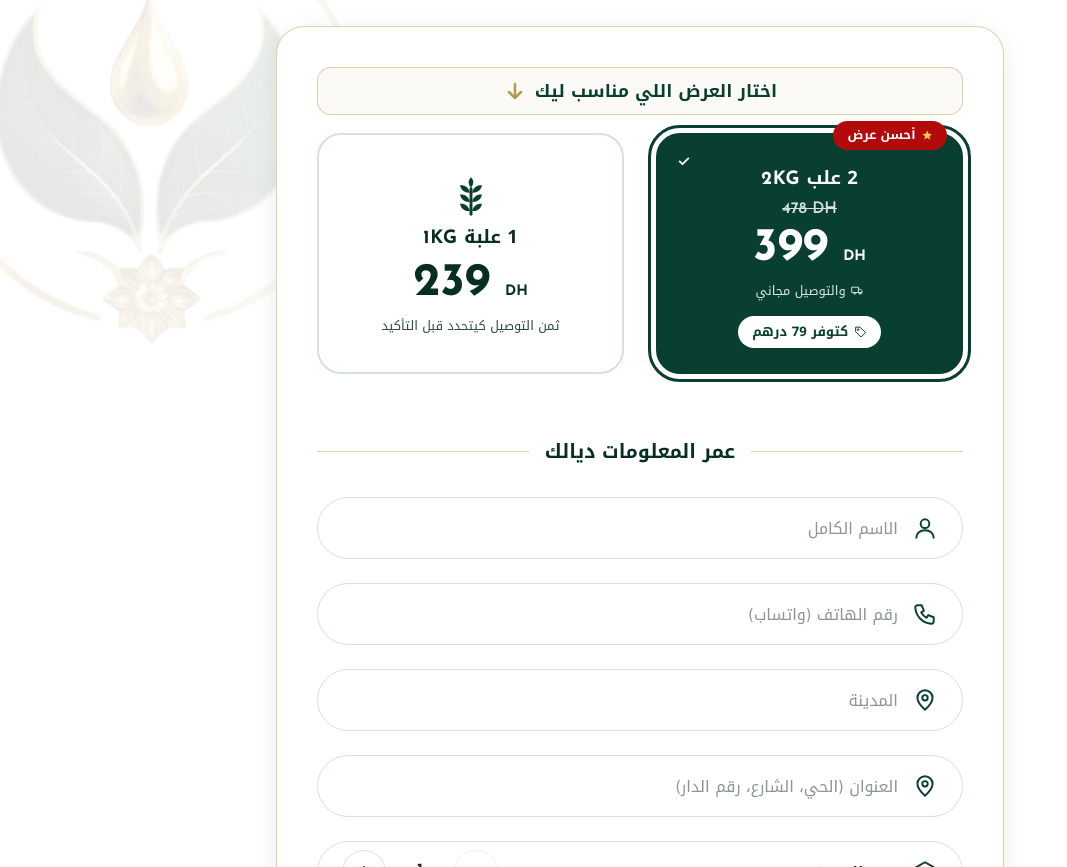
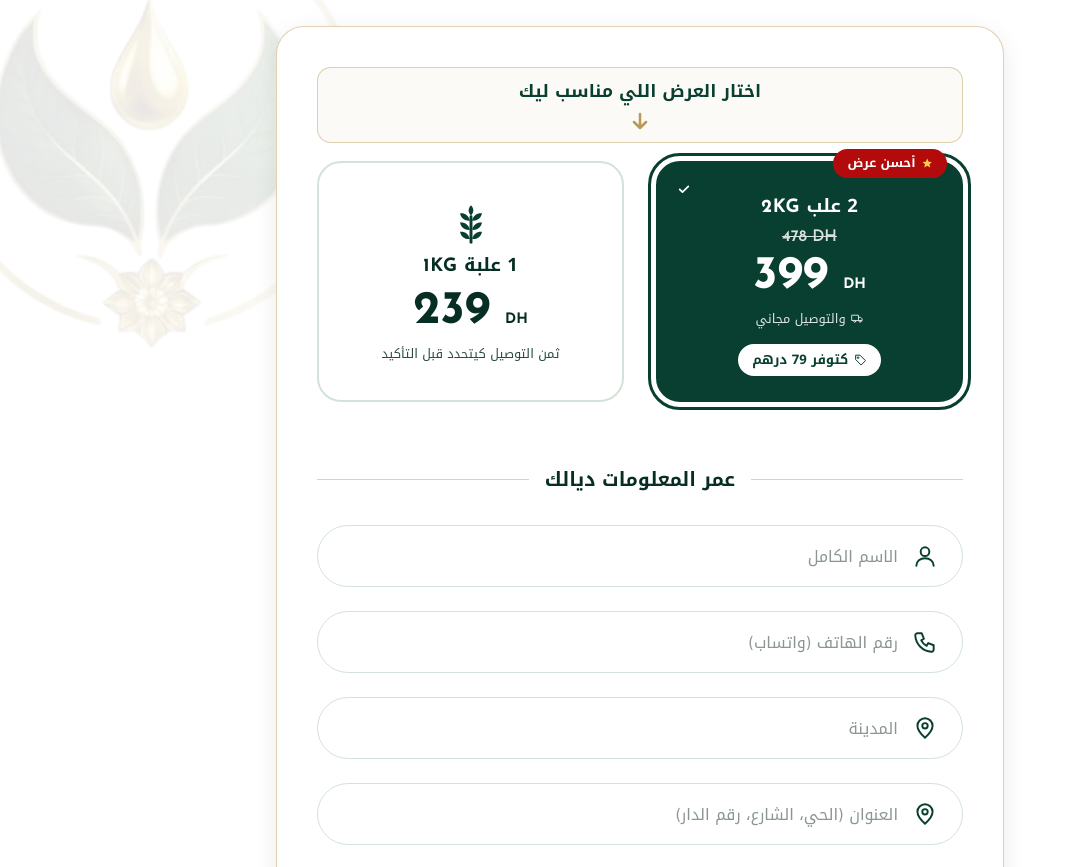
Before and after one commit to mohamedtolbadev-dot/fath-ellah, a website: page public/index.html in a window 1280 px wide. Shown: the part 6234-7101 px from the top of the page, without its empty margins (0-1067 px from the left). Drawn offline with Linux system fonts and the light colour scheme.

Commit message:
Initial commitqa

```diff
--- a/public/css/style.css
+++ b/public/css/style.css
@@ -336,7 +336,7 @@ details[open] summary{color:var(--g)!important}
 /* order */
 #order{background:var(--mint)!important}
 .order-card{background:#fff;border-radius:28px;padding:clamp(18px,4vw,36px);box-shadow:0 10px 30px rgba(9,63,48,.12)}
-.offer-choice-hint{display:flex;align-items:center;justify-content:center;gap:8px;margin:0 0 18px;padding:9px 14px;border:1px solid var(--au2);border-radius:14px;background:#fbfaf6;color:var(--g);font-size:clamp(.95rem,3.8vw,1.1rem);font-weight:700;line-height:1.6;text-align:center}
+.offer-choice-hint{display:flex;flex-direction:column;align-items:center;justify-content:center;gap:4px;margin:0 0 18px;padding:9px 14px;border:1px solid var(--au2);border-radius:14px;background:#fbfaf6;color:var(--g);font-size:clamp(.95rem,3.8vw,1.1rem);font-weight:700;line-height:1.6;text-align:center}
 .offer-choice-hint svg{width:24px;height:24px;flex:none;color:var(--au)}
 .pick.single{background:#fff!important;color:var(--gd)!important;border:2px solid var(--ln)!important;box-shadow:none!important}
 .pick.bundle{background:var(--g)!important;color:#fff!important;border:2px solid var(--g)!important;box-shadow:none!important}
--- a/public/index.html
+++ b/public/index.html
@@ -175,7 +175,7 @@
 
   <form id="f" novalidate class="order-card">
    <div class="offer-choice">
-    <p id="offer-choice-hint" class="offer-choice-hint">اختار العرض اللي مناسب ليك <svg width="24" height="24" viewBox="0 0 24 24" aria-hidden="true"><path d="M12 5v14m-6-6 6 6 6-6" fill="none" stroke="currentColor" stroke-width="2.5" stroke-linecap="round" stroke-linejoin="round"/></svg></p>
+    <p id="offer-choice-hint" class="offer-choice-hint"><span>اختار العرض اللي مناسب ليك</span><svg width="24" height="24" viewBox="0 0 24 24" aria-hidden="true"><path d="M12 5v14m-6-6 6 6 6-6" fill="none" stroke="currentColor" stroke-width="2.5" stroke-linecap="round" stroke-linejoin="round"/></svg></p>
     <div class="grid grid-cols-2 gap-5 md:gap-8" role="radiogroup" aria-label="اختار العرض" aria-describedby="offer-choice-hint">
      <label class="pick bundle form-offer" data-recommended="true">
       <input type="radio" name="offerF" value="bundle" checked>
```
